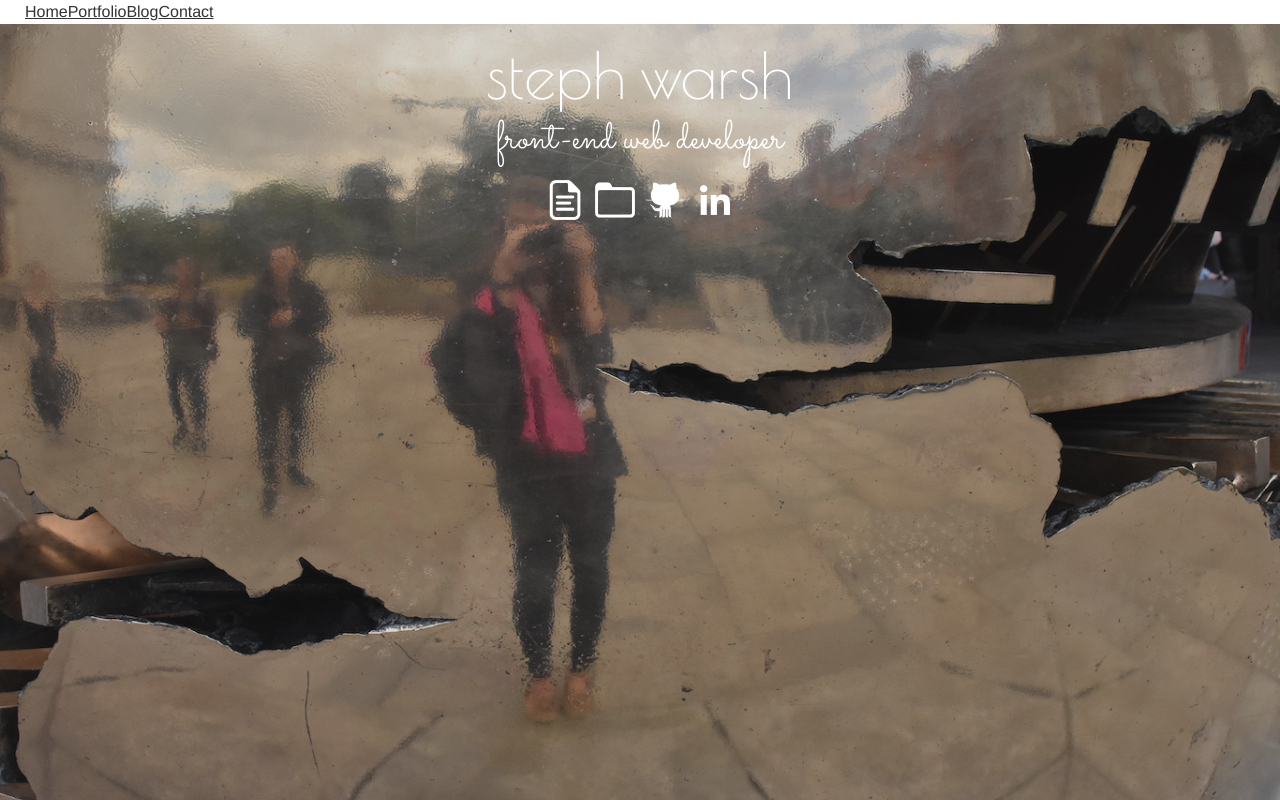
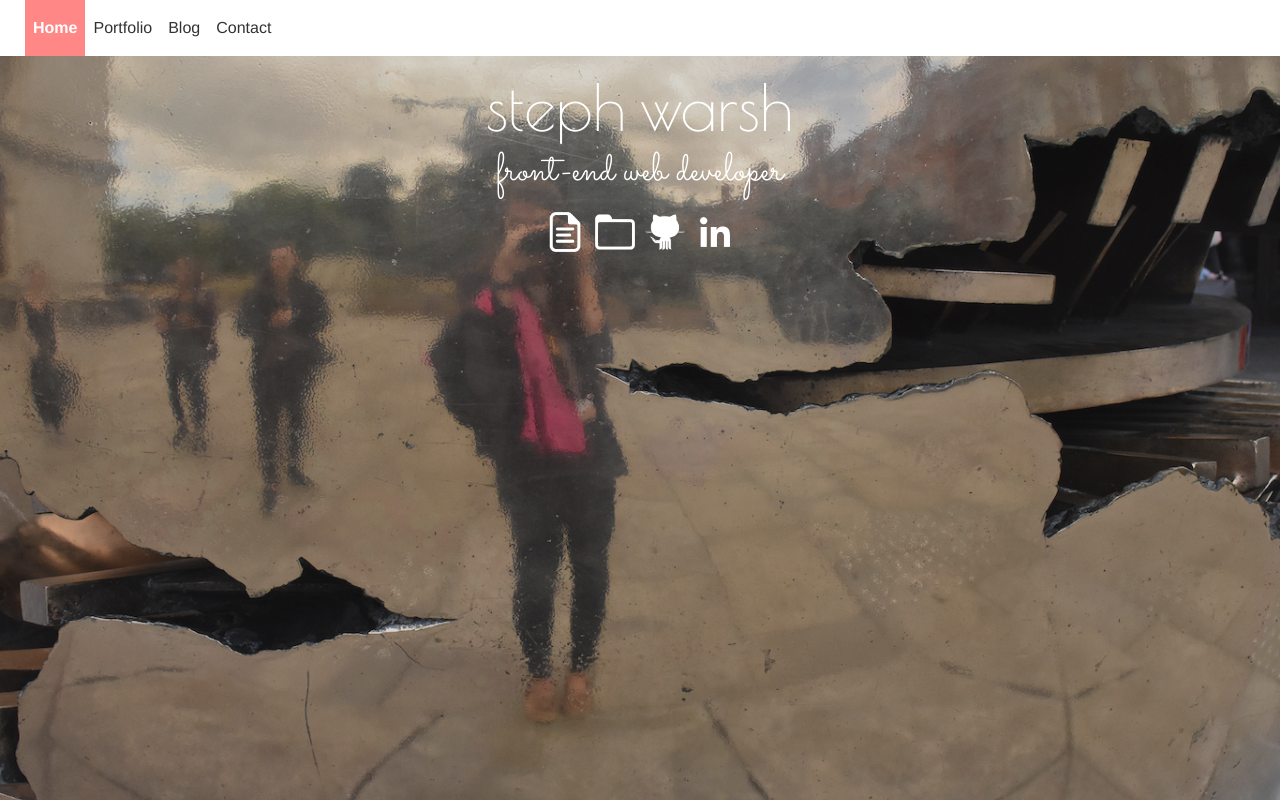
Before and after one commit to smwarsh/stephwarsh1, a React (Create React App) app: page / in a window 1280 px wide. Built offline with nearby package versions, Linux system fonts and the light colour scheme.

Commit message:
Update CSS for new nav JSX

```diff
--- a/src/components/App/App.css
+++ b/src/components/App/App.css
@@ -7,7 +7,7 @@ main {
  * NAVIGATION
  *
  */
- .navbar {
+.navbar {
   padding: 0;
   background-color: #fff !important;
 }
@@ -17,28 +17,28 @@ main {
   padding-left: 25px;
 }
 
-nav li {
+.nav a {
 	display: flex;
 	margin: 0;
 	padding: 16px 8px;
 }
 
-nav .active {
+.nav .active {
   font-weight: bold;
   background-color: #ff8785;
 }
 
-nav a {
+.nav a {
 	text-decoration: none;
 	color: #333;
 }
 
-nav a:hover,
-nav a:focus {
+.nav a:hover,
+.nav a:focus {
 	text-decoration: underline;
 	color: #333;
 }
 
-nav .active a {
+.nav a.active {
   color: #fff;
 }
```
